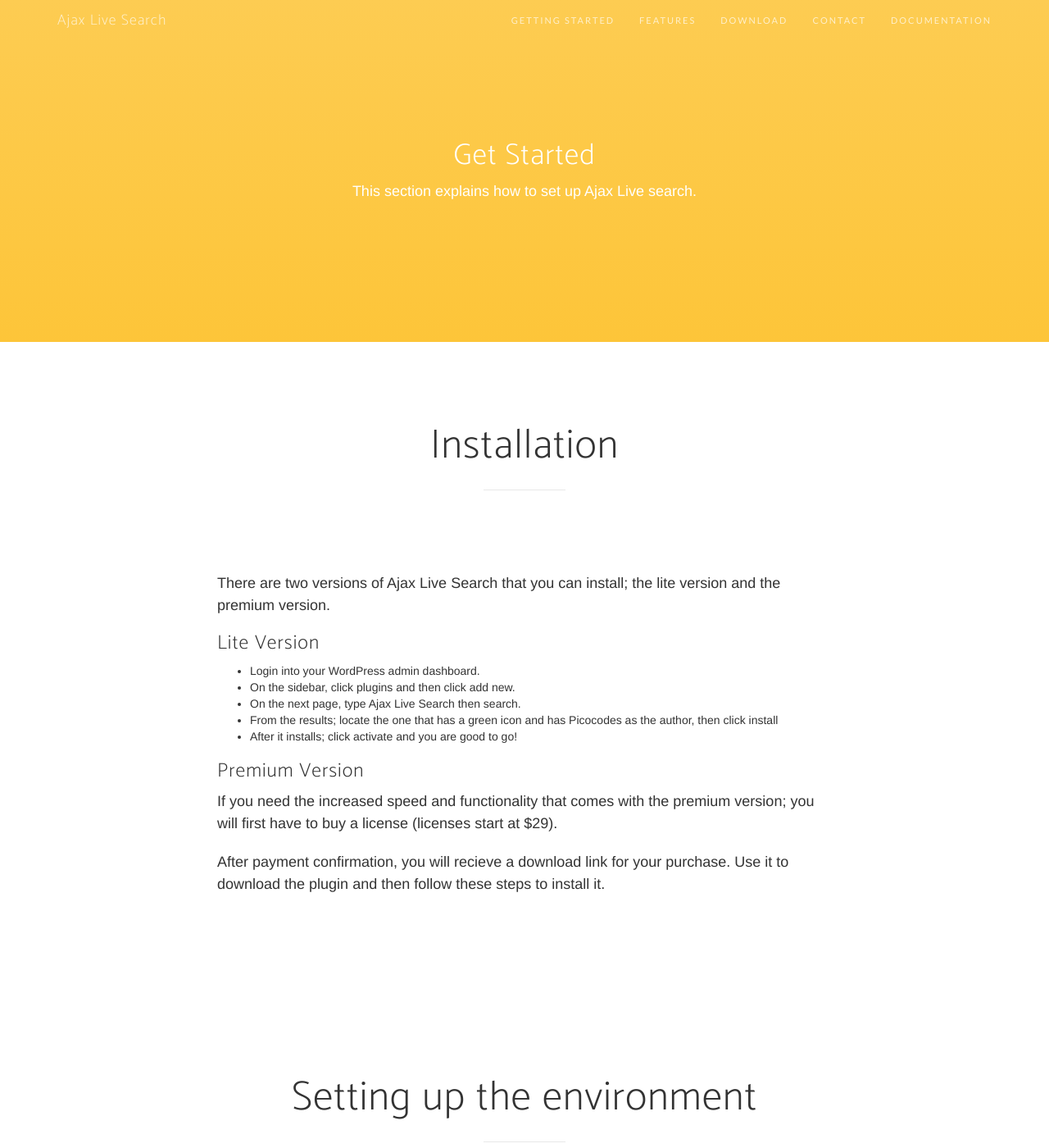
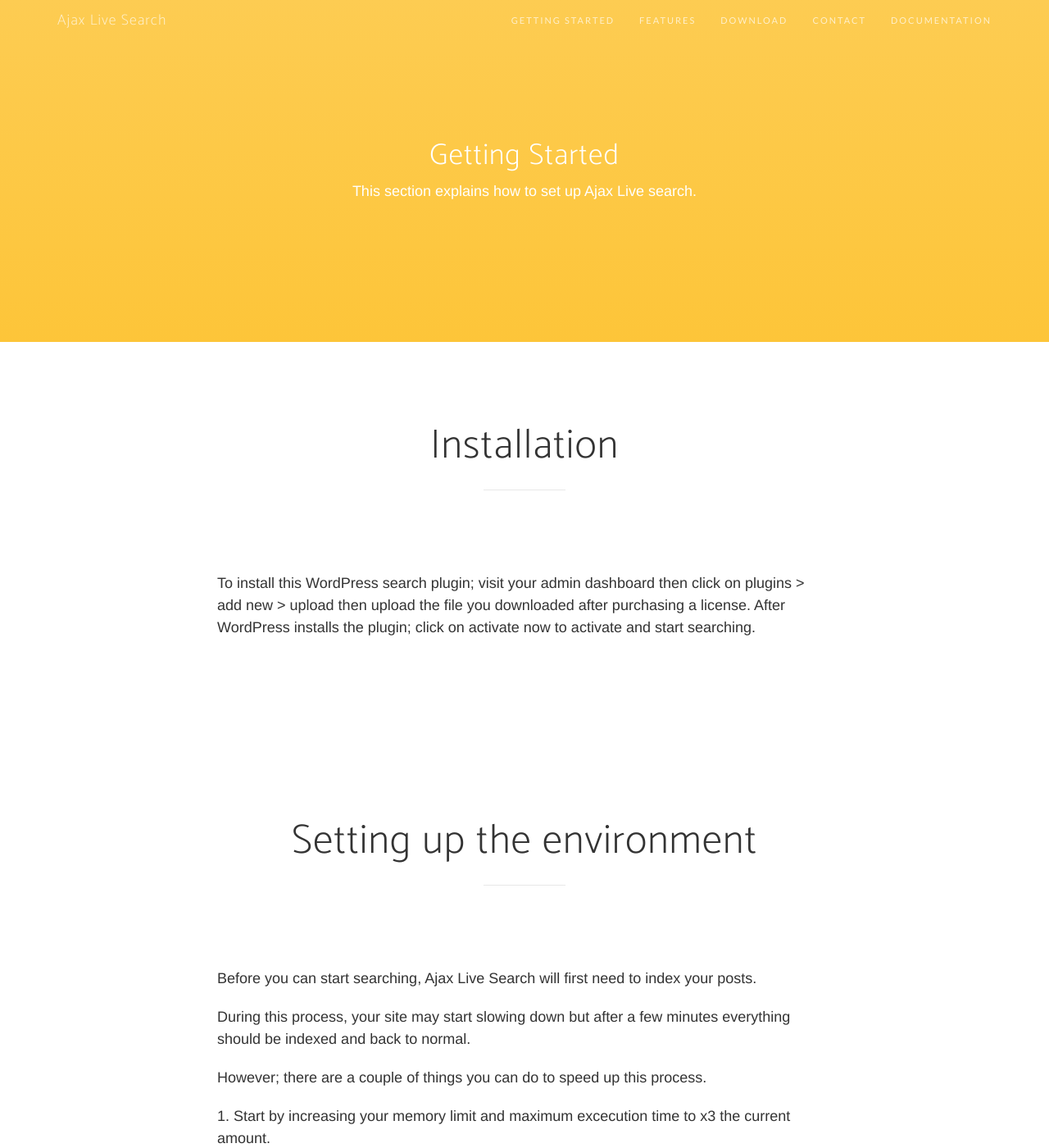
Before and after one commit to picocodes/ajax-live-search, a Jekyll site: the page built from getting-started.html, in a window 1280 px wide and 1400 px high. Shown: the whole window at 82% size. Built offline with Jekyll 4.4.1, drawn with Linux system fonts in a browser that asks for light colours; nearby versions of some CDN libraries; some web fonts are replaced; some of the changed text lies outside the part shown.

Commit message:
Add files via upload

```diff
--- a/getting-started.html
+++ b/getting-started.html
@@ -9,7 +9,7 @@ slug: getting-started
         <div class="container">
             <div class="row">
                 <div class="col-md-8 col-md-offset-2">
-                    <h1 class="section-heading">Get Started</h1>
+                    <h1 class="section-heading">Getting Started</h1>
                     <p>This section explains how to set up Ajax Live search.</p>
                 </div>
             </div>
@@ -28,20 +28,7 @@ slug: getting-started
             </div>
             <div class="row">
                 <div class="col-md-8 col-md-offset-2">
-                    <p>There are two versions of Ajax Live Search that you can install; the lite version and the premium version.</p>
-					<h3>Lite Version</h3>
-					<ul>
-						<li>Login into your WordPress admin dashboard.</li>
-						<li>On the sidebar, click plugins and then click add new.</li>
-						<li>On the next page, type Ajax Live Search then search.</li>
-						<li>From the results; locate the one that has a green icon and has Picocodes as the author, then click install</li>
-						<li>After it installs; click activate and you are good to go!</li>
-					</ul>
-
-					<h3>Premium Version</h3>
-					<p>If you need the increased speed and functionality that comes with the premium version; you will first have to buy a license (licenses start at $29).</p>
-					<p> After payment confirmation, you will recieve a download link for your purchase. Use it to download the plugin and then follow these steps to install it.</p>
-
+                    <p>To install this WordPress search plugin; visit your admin dashboard then click on plugins > add new > upload then upload the file you downloaded after purchasing a license. After WordPress installs the plugin; click on activate now to activate and start searching.</p>
                 </div>
             </div>
 		</div>
@@ -97,7 +84,7 @@ slug: getting-started
 					<p> Finally, open the ajax live search settings page and click on the searching tab. Enable ajax/live search then scroll down to the template file field and insert the name that you copied in the above step.</p>
 					<img src="../img/capture-20020101-012458.png" class="img-responsive" alt="Ajax Live Search Theme compatibility">
 					<br />
-					<p class="alert alert-success"> If you are unable to do make this work; the dont hesitate to contact one of our agents; they will be more than willing to set it up for you for <code>$50 </code>only.</p>
+					<p class="alert alert-success"> If you are unable to do make this work; the don't hesitate to contact one of our agents; they will be more than willing to set it up for you for <code>$50 </code>only.</p>
 				</div>
             </div>
 		</div>
```
Also changed, not shown: other parts of getting-started.html (+1 -1 lines).
